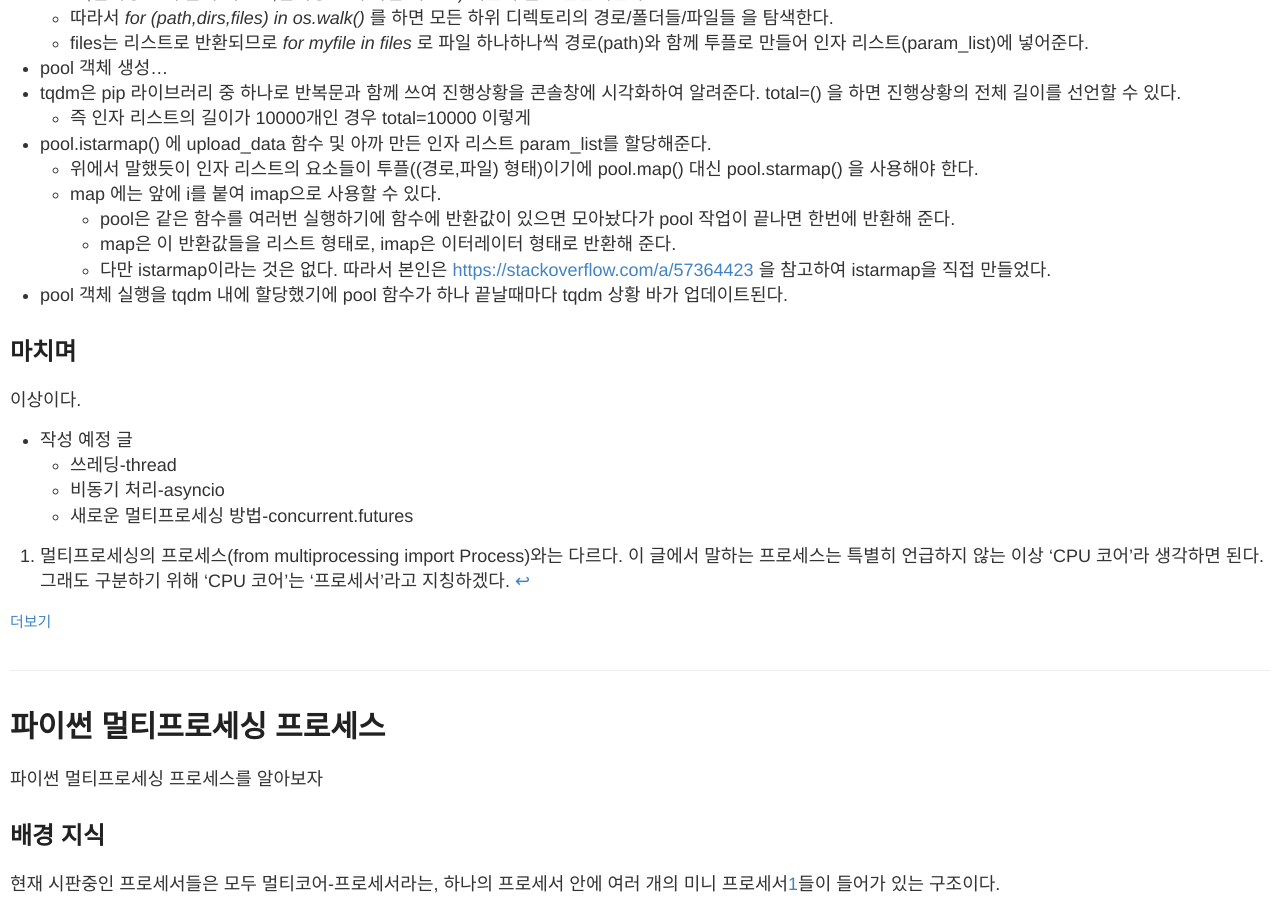
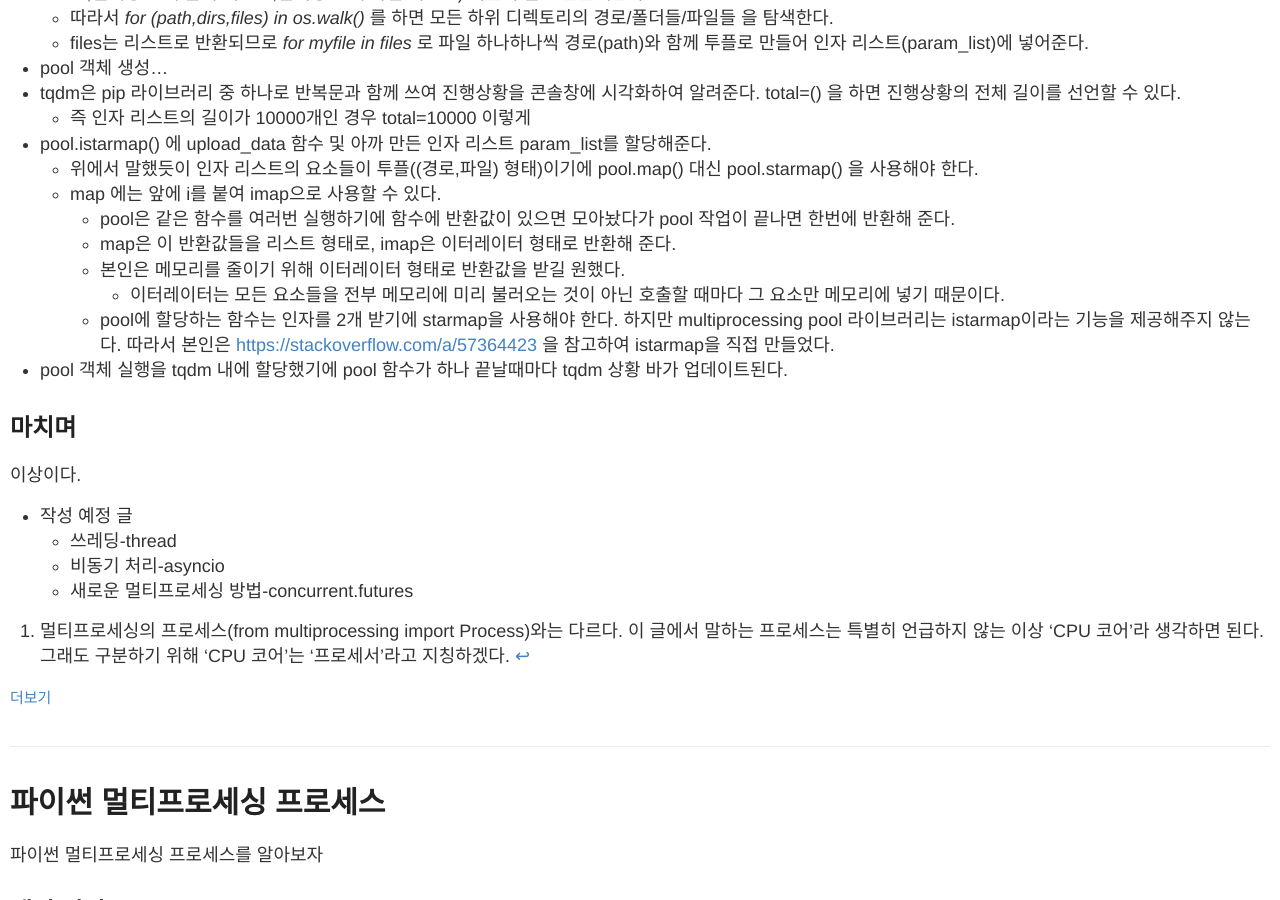
Before and after one commit to Kreator-Kaebal/Kreator-Kaebal.github.io, a Jekyll site: the page built from index.html, in a window 1280 px wide and 900 px high, scrolled down 3122 px. Built offline with Jekyll 4.4.1, drawn with Linux system fonts in a browser that asks for light colours.

Commit message:
20210219-python2 post update

```diff
--- a/_posts/2022-2-15-python2.md
+++ b/_posts/2022-2-15-python2.md
@@ -102,7 +102,9 @@ pool.join()
   * map 에는 앞에 i를 붙여 imap으로 사용할 수 있다.
     * pool은 같은 함수를 여러번 실행하기에 함수에 반환값이 있으면 모아놨다가 pool 작업이 끝나면 한번에 반환해 준다.
     * map은 이 반환값들을 리스트 형태로, imap은 이터레이터 형태로 반환해 준다.
-    * 다만 istarmap이라는 것은 없다. 따라서 본인은 <https://stackoverflow.com/a/57364423> 을 참고하여 istarmap을 직접 만들었다.
+    * 본인은 메모리를 줄이기 위해 이터레이터 형태로 반환값을 받길 원했다.
+      * 이터레이터는 모든 요소들을 전부 메모리에 미리 불러오는 것이 아닌 호출할 때마다 그 요소만 메모리에 넣기 때문이다.
+    * pool에 할당하는 함수는 인자를 2개 받기에 starmap을 사용해야 한다. 하지만 multiprocessing pool 라이브러리는 istarmap이라는 기능을 제공해주지 않는다. 따라서 본인은 <https://stackoverflow.com/a/57364423> 을 참고하여 istarmap을 직접 만들었다.
 * pool 객체 실행을 tqdm 내에 할당했기에 pool 함수가 하나 끝날때마다 tqdm 상황 바가 업데이트된다.
 
 ## 마치며
```
